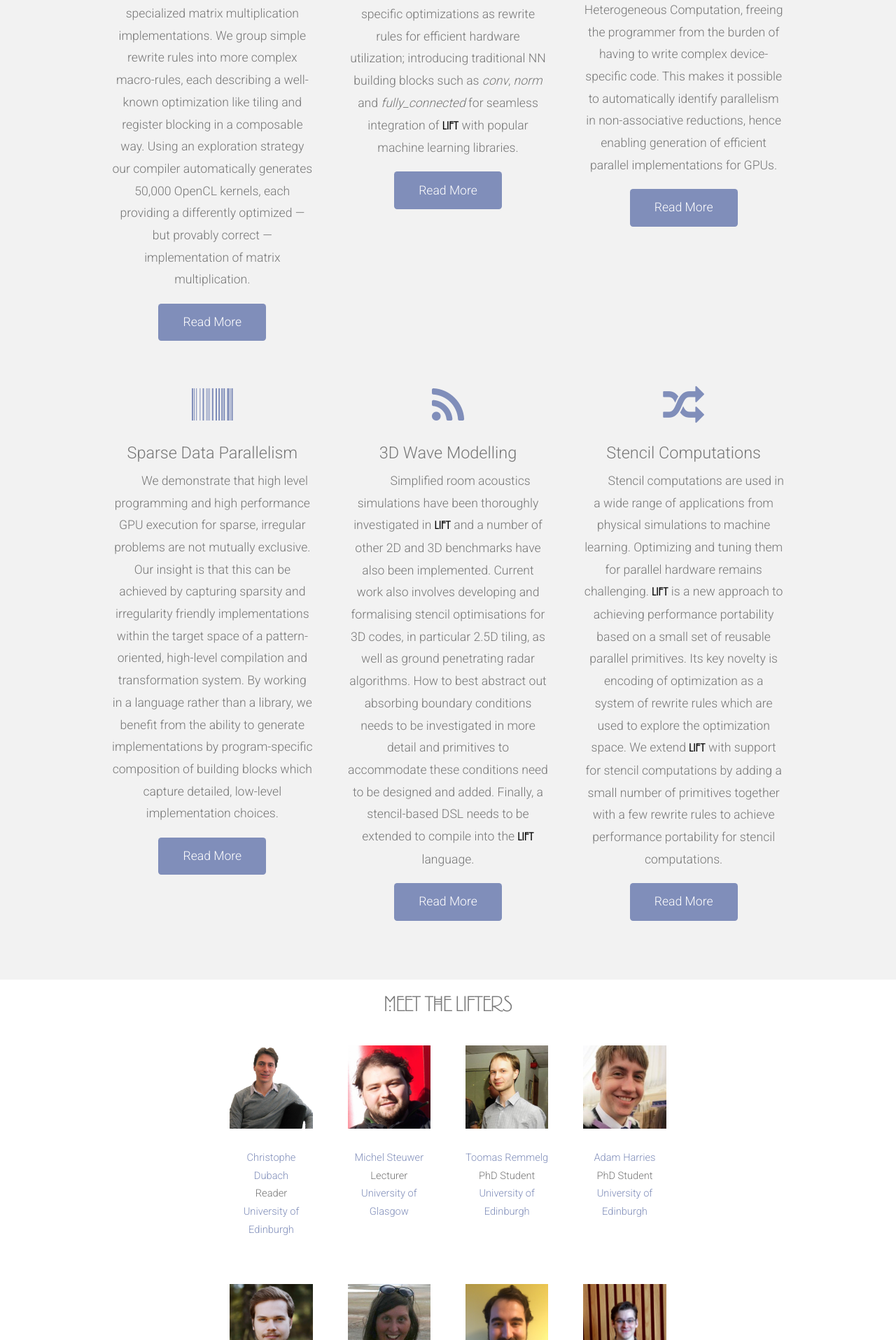
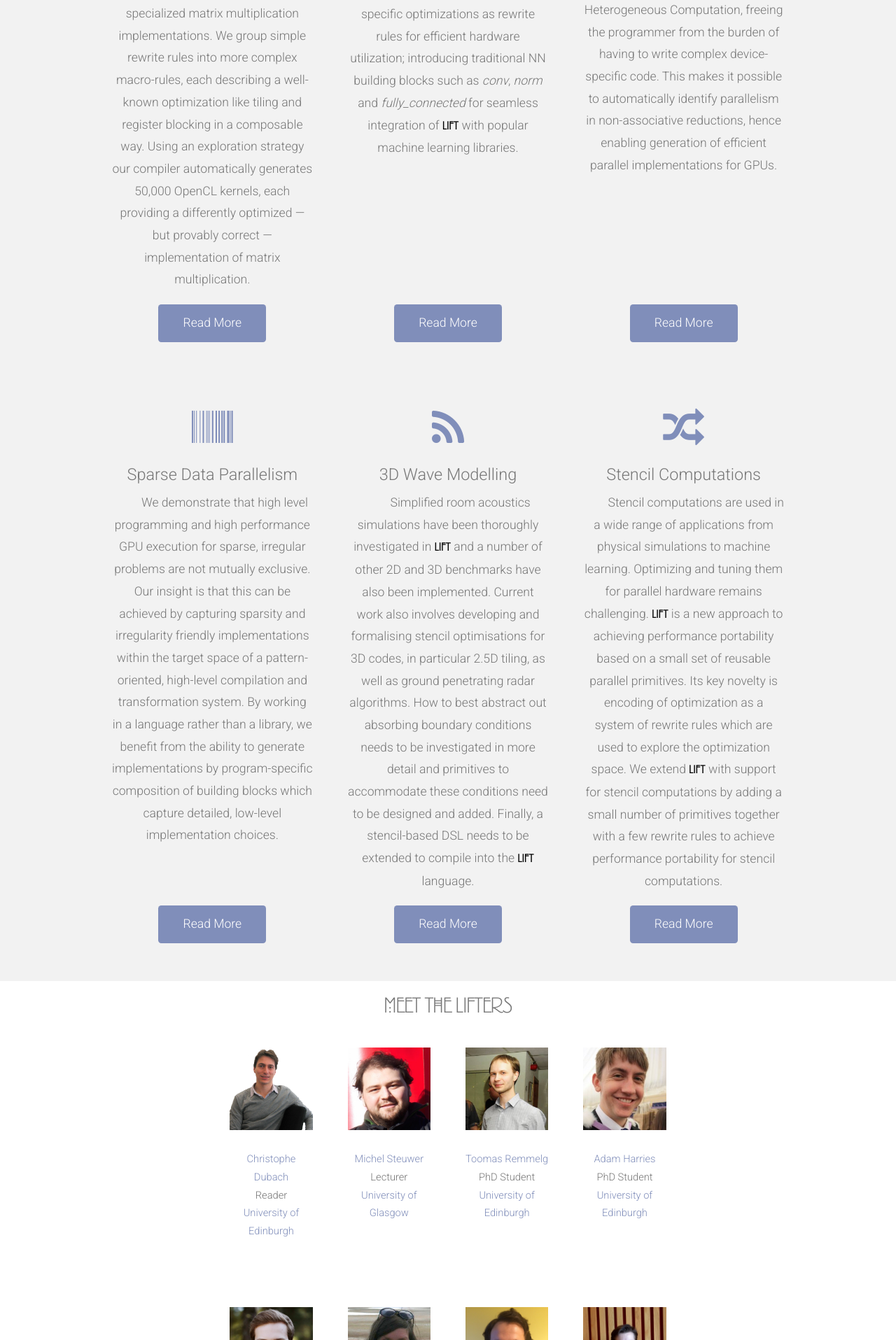
Before and after one commit to lift-project/lift-project.github.io, a Jekyll site: the page built from index.html, in a window 1280 px wide. Shown: the part 2907-4822 px from the top of the page at 70% size. Built offline with Jekyll 4.4.1, drawn with Linux system fonts in a browser that asks for light colours; nearby versions of some CDN libraries.

Commit message:
Homepage project buttons: aligned to bottom and increased spacing between rows

```diff
--- a/css/style.css
+++ b/css/style.css
@@ -181,7 +181,11 @@
         }
 
         .row {
-            margin-bottom: 55px;
+            margin-bottom: 85px;
+        }
+
+        .row:last-child {
+            margin-bottom: 25px;
         }
         section header h2
         {
@@ -828,3 +832,24 @@
         div .row+.row>* {
             padding-top: 10px;
         }
+
+/*********************************************************************************/
+/* Research directions                                                           */
+/*********************************************************************************/
+#content > .row {
+    display: -webkit-box;
+    display: -moz-box;
+    display: -ms-flexbox;
+    display: -webkit-flex;
+    display: flex;
+}
+#content > .row > .\34u {
+    position: relative;
+    padding-bottom: 55px !important;
+}
+#content > .row > .\34u > .button_wrapper {
+    position: absolute;
+    bottom: 0;
+    width: 100%;
+    padding-right: 50px;
+}
--- a/index.html
+++ b/index.html
@@ -291,7 +291,9 @@ Improving Programmability and Performance Portability
                       50,000 OpenCL kernels, each providing a differently
                       optimized — but provably correct — implementation of matrix
                       multiplication.</p>
-                  <a href="gemm.html" class="button button-style1">Read More</a>
+                  <div class="button_wrapper">
+                    <a href="gemm.html" class="button button-style1">Read More</a>
+                  </div>
               </section>
               <section class="4u">
                   <span class="pennant"><a href="ml.html"><span class="fa fa-connectdevelop"></span></a></span>
@@ -300,7 +302,9 @@ Improving Programmability and Performance Portability
                       implementing generic and NN-specific optimizations as rewrite rules for efficient hardware utilization;
                       introducing traditional NN building blocks such as <i>conv</i>, <i>norm</i> and <i>fully_connected</i>
                       for seamless integration of <span class="lift-bold">Lift</span> with popular machine learning libraries.</p>
-                  <a href="ml.html" class="button button-style1">Read More</a>
+                  <div class="button_wrapper">
+                    <a href="ml.html" class="button button-style1">Read More</a>
+                  </div>
               </section>
               <section class="4u">
                   <span class="pennant"><a href="heterogeneous_prog.html"><span class="fa fa-cubes"></span></a></span>
@@ -310,7 +314,9 @@ Improving Programmability and Performance Portability
                       device-specific code. This makes it possible to automatically identify parallelism in
                       non-associative reductions, hence enabling generation of efficient parallel implementations for
                       GPUs.</p>
+                  <div class="button_wrapper">
                       <a href="heterogeneous_prog.html" class="button button-style1">Read More</a>
+                  </div>
               </section>
           </div>
 
@@ -328,7 +334,9 @@ Improving Programmability and Performance Portability
                       ability to generate implementations by program-specific composition
                       of building blocks which capture detailed, low-level implementation
                       choices.</p>
-                  <a href="sparse_par.html" class="button button-style1">Read More</a>
+                  <div class="button_wrapper">
+                    <a href="sparse_par.html" class="button button-style1">Read More</a>
+                  </div>
               </section>
               <section class="4u">
                   <span class="pennant"><a href="waves.html"><span class="fa fa-rss"></span></a></span>
@@ -341,7 +349,9 @@ Improving Programmability and Performance Portability
                       out absorbing boundary conditions needs to be investigated in more detail and primitives to
                       accommodate these conditions need to be designed and added. Finally, a stencil-based DSL needs to
                       be extended to compile into the <span class="lift-bold">Lift</span> language.</p>
-                  <a href="waves.html" class="button button-style1">Read More</a>
+                  <div class="button_wrapper">
+                    <a href="waves.html" class="button button-style1">Read More</a>
+                  </div>
               </section>
               <section class="4u">
                   <span class="pennant"><a href="stencils.html"><span class="fa fa-random"></span></a></span>
@@ -359,7 +369,9 @@ Improving Programmability and Performance Portability
                       by adding a small number of primitives together
                       with a few rewrite rules to achieve performance
                       portability for stencil computations.</p>
-                  <a href="stencils.html" class="button button-style1">Read More</a>
+                  <div class="button_wrapper">
+                    <a href="stencils.html" class="button button-style1">Read More</a>
+                  </div>
               </section>
           </div>
           <!--
```
